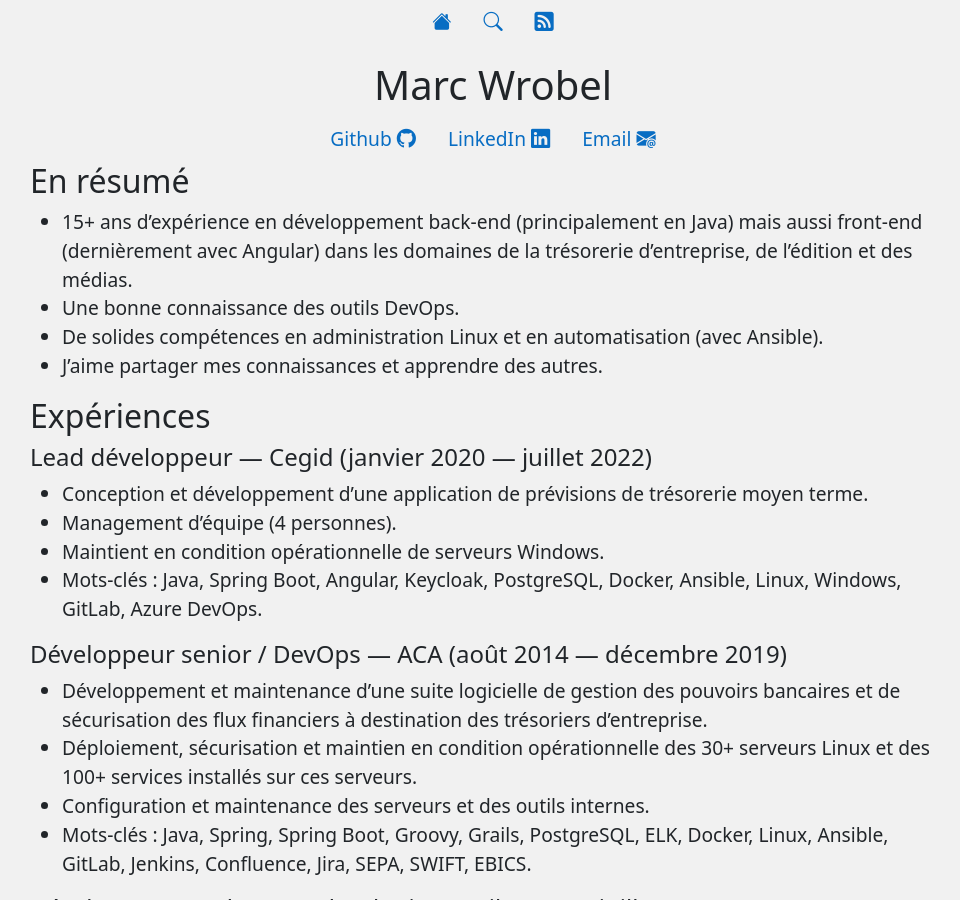
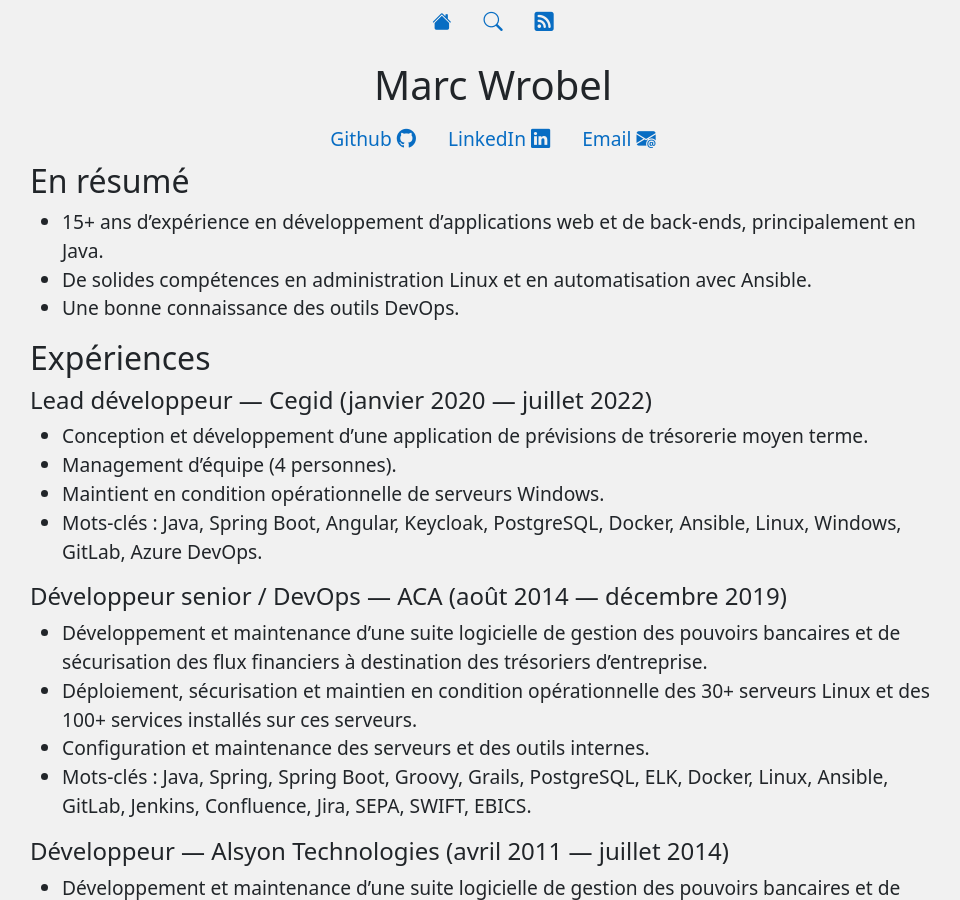
Before and after one commit to marcwrobel/marcwrobel.github.io, a Jekyll site: the page built from a-propos.md, in a window 1280 px wide and 900 px high. Shown: the whole window, without its empty margins (147-1107 px from the left). Built offline with Jekyll 4.4.1, drawn with Linux system fonts in a browser that asks for light colours.

Commit message:
Amélioration du résumé sur les pages 'À propos' et 'About'

```diff
--- a/a-propos.md
+++ b/a-propos.md
@@ -9,12 +9,9 @@
 
 ## En résumé
 
-- 15+ ans d’expérience en développement back-end (principalement en Java) mais aussi front-end
-  (dernièrement avec Angular) dans les domaines de la trésorerie d’entreprise, de l’édition et des
-  médias.
+- 15+ ans d’expérience en développement d'applications web et de back-ends, principalement en Java.
+- De solides compétences en administration Linux et en automatisation avec Ansible.
 - Une bonne connaissance des outils DevOps.
-- De solides compétences en administration Linux et en automatisation (avec Ansible).
-- J’aime partager mes connaissances et apprendre des autres.
 
 ## Expériences
 
```
Also changed, not shown: about.md (+2 -4 lines).
